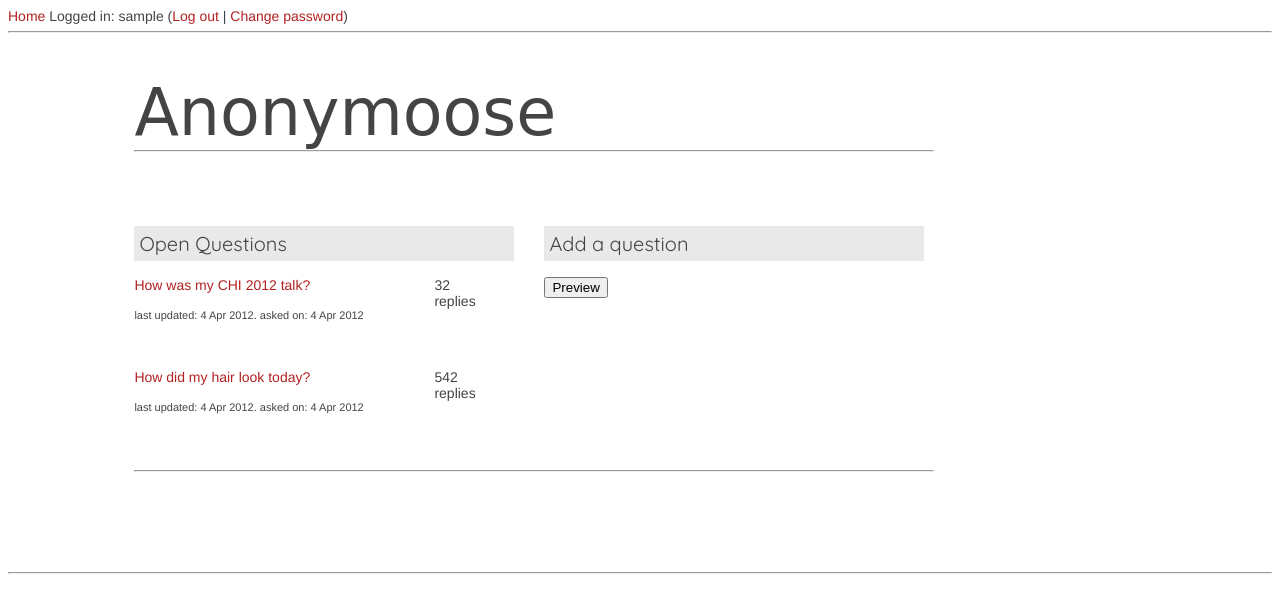
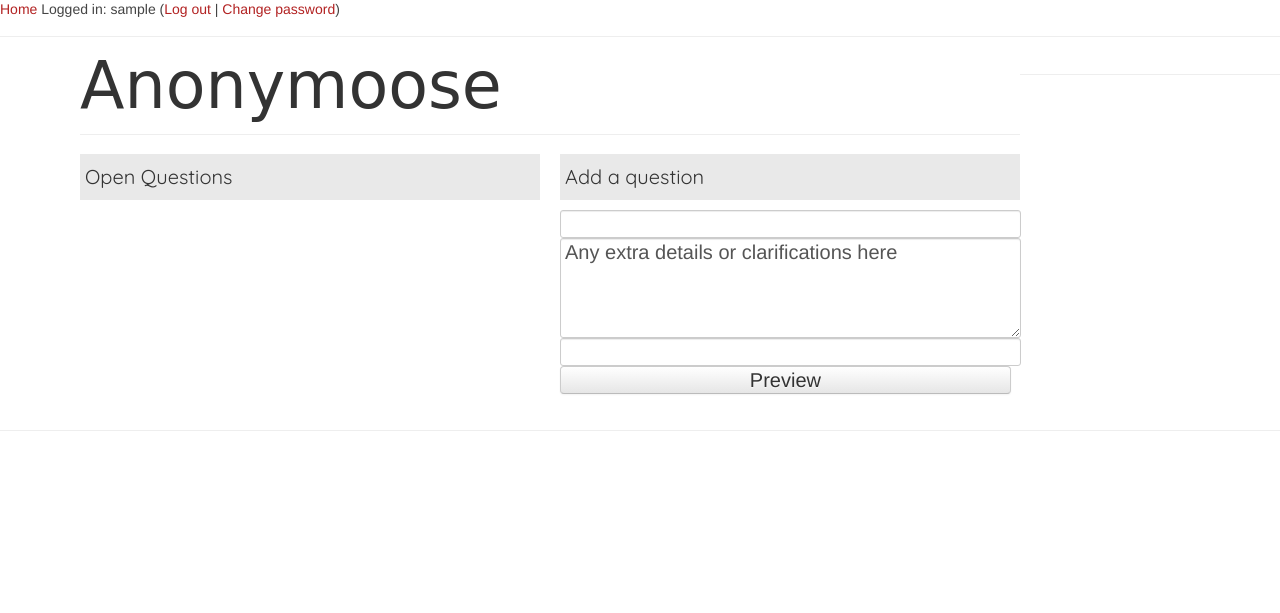
Before and after one commit to sirrice/moose, a Django app: page / in a window 1280 px wide. Shown: the top 613 px of the page. Run offline with Django 3.2, Linux system fonts and the light colour scheme; the visitor is signed in with stand-in values (Sample User, id 1); parts of the project's set-up code (start-up, migrations or seed data) failed here and were passed over; some web fonts are replaced.

Commit message:
more changes

```diff
--- a/moose/urls.py
+++ b/moose/urls.py
@@ -9,7 +9,6 @@ urlpatterns = patterns('',
     url(r'^$', 'moose.views.home', name='home'),
     url(r'^question/$', 'moose.views.question', name='question'),
     url(r'^question/(\w+)/$', 'moose.views.question', name='question'),
-    url(r'^dashboard/$', 'moose.views.dashboard', name='dashboard'),
     # url(r'^moose/', include('moose.foo.urlsax')),
 
     # Uncomment the admin/doc line below to enable admin documentation:
--- a/moose/views.py
+++ b/moose/views.py
@@ -8,19 +8,20 @@ from django.db.models import F
 from forms import *
 from django.contrib import messages
 
-def dashboard(request):
-    qform = AddQuestionForm()
-    return render_to_response('dashboard.html',
-                              {'user' : request.user,
-                               'form' : qform},
-                              context_instance=RequestContext(request))
 
 def home(request):
-    if request.user:
-        return dashboard(request)
+    if request.user.is_authenticated():
+        qform = AddQuestionForm()
+        return render_to_response('dashboard.html',
+                                  {'user' : request.user,
+                                  'form' : qform},
+                                  context_instance=RequestContext(request))
+
+
     return render_to_response('index.html',
                               {'user' : request.user},
                               context_instance=RequestContext(request))
+
 
 def feedback(request, shortname):
     try:
@@ -32,7 +33,7 @@ def feedback(request, shortname):
         except Exception as e:
             print e
             messages.error(request, "couldn't find the question you are giving feedback to")
-            return home(request)
+            return HttpResponseRedirect('/')
 
     if request.method == 'POST' and q:
         post = dict(request.POST)
@@ -62,7 +63,8 @@ def feedback(request, shortname):
                               {'fform' : fform,
                                'sform' : sform,
                                'mform' : mform,
-                               'q' : q },
+                               'q' : q,
+                               'user' : request.user },
                               context_instance=RequestContext(request))
 
 @login_required
--- a/static/css/base.css
+++ b/static/css/base.css
@@ -7,13 +7,13 @@ html, body, div, p, table{
 
 h1 { font-family: 'Monsieur La Doulaise', cursive; font-size:65px; font-weight:400; line-height: 60px;	margin-bottom:0px;}
 
-h2 { font-family: Quicksand, "Helvetica Neue", Helvetica, Arial, sans-serif; font-weight:400; font-size:20px;}
+h2 { font-family: Quicksand, "Helvetica Neue", Helvetica, Arial, sans-serif; font-weight:400; font-size:20px; margin:0px;}
 
 .bigq
 {
 	text-align: center;
 	padding: 10px;
-	font-size: 40px;
+	font-size: 30pt;
 	font-family: Quicksand, "Helvetica Neue", Helvetica, Arial, sans-serif;
 	background-color: #e9e9e9;
 }
@@ -23,9 +23,19 @@ h2 { font-family: Quicksand, "Helvetica Neue", Helvetica, Arial, sans-serif; fon
 	text-align: center;
 	padding: 20px;
 	background-color: #f5f5f5;
-	font-size: 20px;
+	font-size: 16pt;
 	font-family: Quicksand, "Helvetica Neue", Helvetica, Arial, sans-serif;
 
+}
+
+.emailq
+{
+	text-align: center;
+	padding: 10px;
+	font-size: 13pt;
+	font-family: Quicksand, "Helvetica Neue", Helvetica, Arial, sans-serif;
+	background-color: #e9e9e9;
+	color: grey;
 }
 
 #menu
@@ -43,6 +53,7 @@ h2 { font-family: Quicksand, "Helvetica Neue", Helvetica, Arial, sans-serif; fon
 {
 	background-color:#e9e9e9;
 	padding: 5px;
+	margin-bottom: 10px;
 }
 
 #footer
--- a/templates/base.html
+++ b/templates/base.html
@@ -4,6 +4,7 @@
 <html xmlns="http://www.w3.org/1999/xhtml" xml:lang="en" lang="en">
 
 <head>
+    <link rel="stylesheet" href="/static/css/bootstrap.css" type="text/css">
 	<link rel="stylesheet" href="/static/css/base.css" type="text/css">
 
 	<link href='http://fonts.googleapis.com/css?family=Monsieur+La+Doulaise' rel='stylesheet' type='text/css'>
@@ -22,36 +23,41 @@
     <a href="/moose/">Home</a>
 	{% if user.is_authenticated %}
 	{% trans "Logged in" %}: {{ user.username }}
-	(<a href="{% url auth_logout %}">{% trans "Log out" %}</a> |
+	(<a href="{% url auth_logout %}?next=/">{% trans "Log out" %}</a> |
 	<a href="{% url auth_password_change %}">{% trans "Change password" %}</a>)
 	{% else %}
-	<a href="{% url auth_login %}">{% trans "Log in" %}</a>
+	<a href="{% url auth_login %}?next=/">{% trans "Log in" %}</a>
 	{% endif %}
 	<hr />
         {% endblock %}
     </div>
 
-	<div id="main">
+	<div class="row">
+    <div class="span1">&nbsp;</div>
+    <div class="span12">
 
 	<h1>Anonymoose</h1>
 
 	<hr>
 
-    <div id="content">
+    <div id="contentold">
         {% block content %}{% endblock %}
     </div>
 
 	<hr>
 
     {% if messages %}
+    <div>
     <ul class="messages">
         {% for message in messages %}
         <li{% if message.tags %} class="{{ message.tags }}"{% endif %}>{{ message }}</li>
         {% endfor %}
     </ul>
+    </div>
     {% endif %}
 
 	</div>
+    <div class="span1">&nbsp;</div>
 
     <div id="footer">
         {% block footer %}
--- a/templates/dashboard.html
+++ b/templates/dashboard.html
@@ -2,6 +2,45 @@
 
 {% block content %}
 
+<div class="row">
+
+<div class="span6">
+	<h2 class="col">Open Questions</h2>
+
+	{% for q in user.question_set.all %}
+	<div class="row" style="margin-bottom: 1em">
+		<div class="span4">
+			<a href="/moose/question/{{q.pk}}">{{q.question}}</a>
+			<div class="metadata">asked on: {{q.date}}</div>
+		</div>
+		<div class="span2" style="text-align: right;">
+			no replies
+		</div>
+	</div>
+	{% endfor %}
+</div>
+
+
+<div class="span6">
+
+	<h2 class="col">Add a question</h2>
+	<form  class="form-horizontal" id="addqform" action="/moose/question/" method='post'>
+	{% csrf_token %}
+	<fieldset>
+	<div class="control"><input type="text" name="question"/></div>
+	<div><textarea name="text" rows="5" cols="50"/>Any extra details or clarifications here</textarea></div>
+	<div><input type="text" name="shortname"/></div>
+	<input type="submit" class="btn" value="Preview"/>
+	</fieldset>
+	</form>
+
+</div>
+<style>
+#addqform input, #addqform textarea { width: 98%; font-size: 15pt;}
+</style>
+
+</div>
+<!--
 <div id="left">
 <h2 class="col">Open Questions</h2>
 
@@ -27,19 +66,7 @@
 		last updated: 4 Apr 2012. asked on: 4 Apr 2012
 	</div>
 
-	{% for q in user.question_set.all %}
-	<div>
-	<div class="q">
-		<a href="/moose/question/{{q.pk}}">{{q.question}}</a>
-	</div>
-	<div class="counter">
-		no<br>replies
-	</div>
-	<div class="metadata">
-		asked on: {{q.date}}
-	</div>
-	</div>
-	{% endfor %}
+
 
 </div>
 
@@ -48,16 +75,7 @@
 </div>
 
 <div id="right">
-<h2 class="col">Add a question</h2>
-<form action="/moose/question/" method='post'>
-{% csrf_token %}
-{{ form.question }}
-{{ form.text }}
-{{ form.shortname }}
-<input type="button" value="Preview"/>
-</form>
-
-
+-->
 <!--
 <h2 class="col">Ask a New Question</h2>
 
--- a/templates/registration/login.html
+++ b/templates/registration/login.html
@@ -7,7 +7,7 @@
   {{ form.as_p }}
 
   <input type="submit" value="{% trans 'Log in' %}" />
-  <input type="hidden" name="next" value="{{ next }}" />
+  <input type="hidden" name="next" value="{% if next %}{{ next }}{% else %}/{%endif%}" />
 </form>
 
 <p>{% trans "Forgot password" %}? <a href="{% url auth_password_reset %}">{% trans "Reset it" %}</a>!</p>
```
Also changed, not shown: templates/feedback.html (+10 -18 lines), templates/question.html (+8 -11 lines), templates/snippets/question.html (added, +9 -0 lines). Lines whose indentation alone changed are shown as unchanged.
